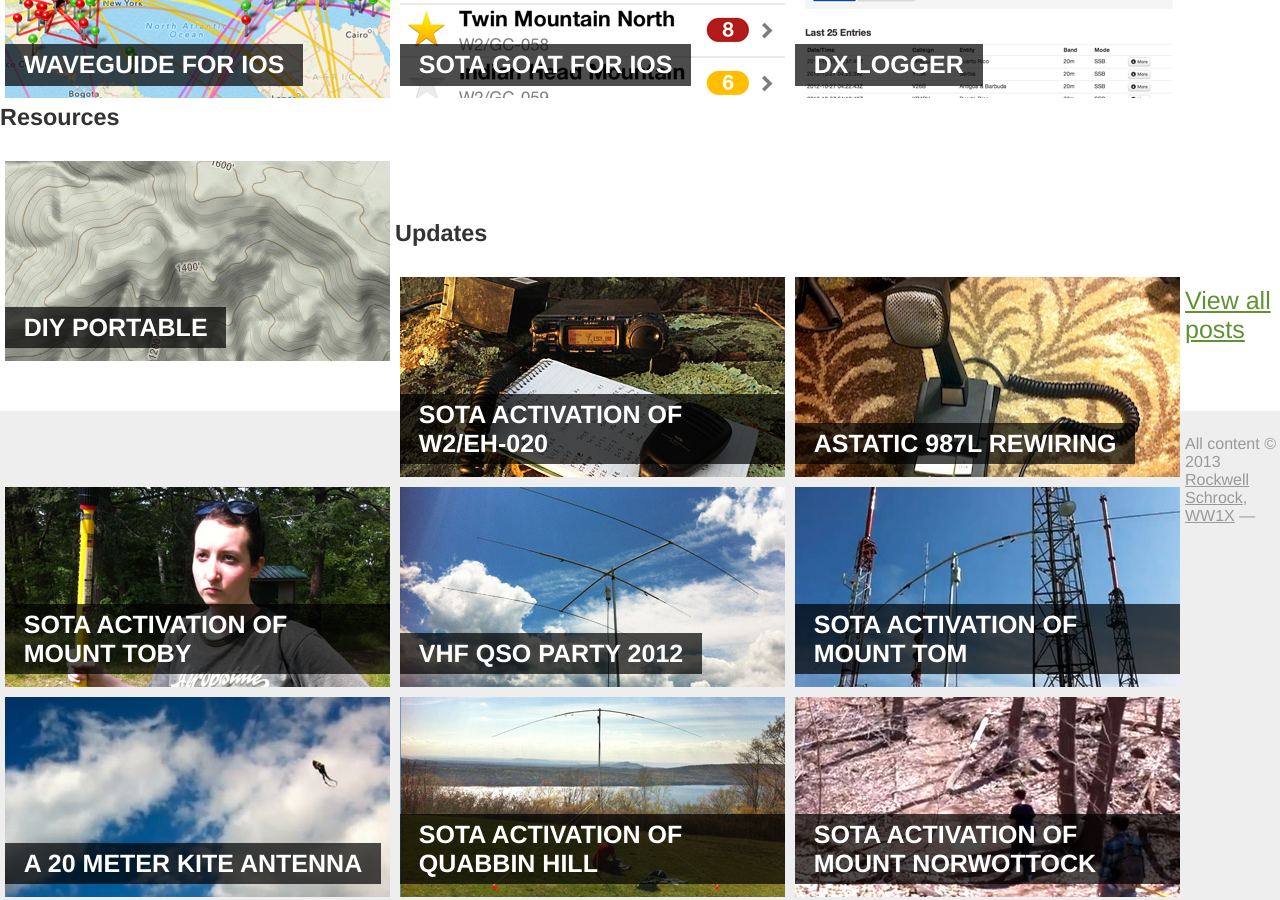
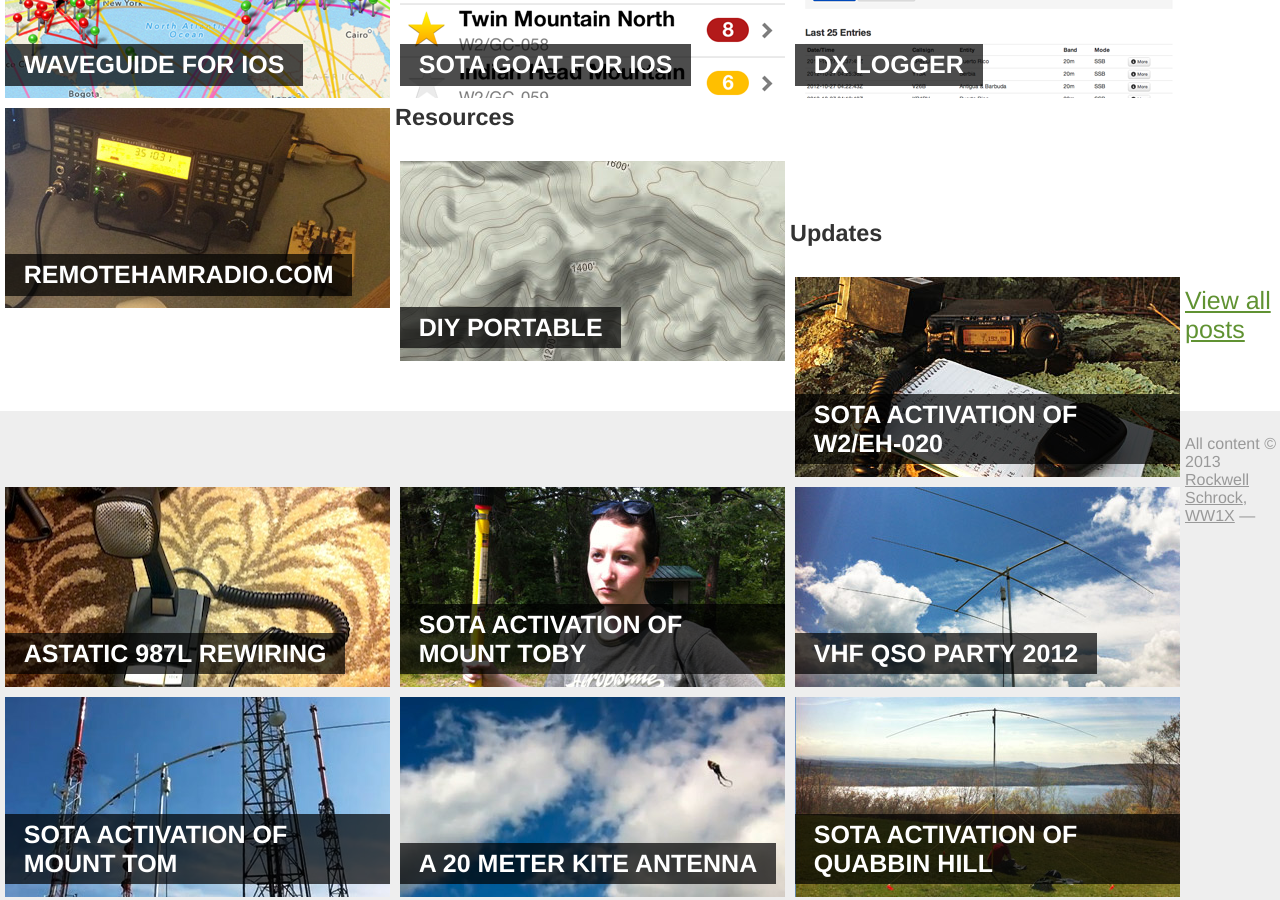
Before and after one commit to schrockwell/ww1x.com, a Jekyll site: the page built from index.html, in a window 1280 px wide and 900 px high, scrolled down 379 px. Built offline with Jekyll 4.4.1, drawn with Linux system fonts in a browser that asks for light colours; nearby versions of some CDN libraries; comment, search, counter and statistics services are not loaded.

Commit message:
Added RHR link

```diff
--- a/index.html
+++ b/index.html
@@ -20,6 +20,13 @@ layout: main
 		<li>
 			<a href="http://dxlogger.com/" style="background-image:url(/images/panels/dxlogger.png)">
 				<span>DX Logger</span>
+			</a>
+		</li>
+
+
+		<li>
+			<a href="http://remotehamradio.com/" style="background-image:url(/images/panels/rhr.jpg)">
+				<span>RemoteHamRadio.com</span>
 			</a>
 		</li>
 
```
Also changed, not shown: images/panels/rhr.jpg (added).
